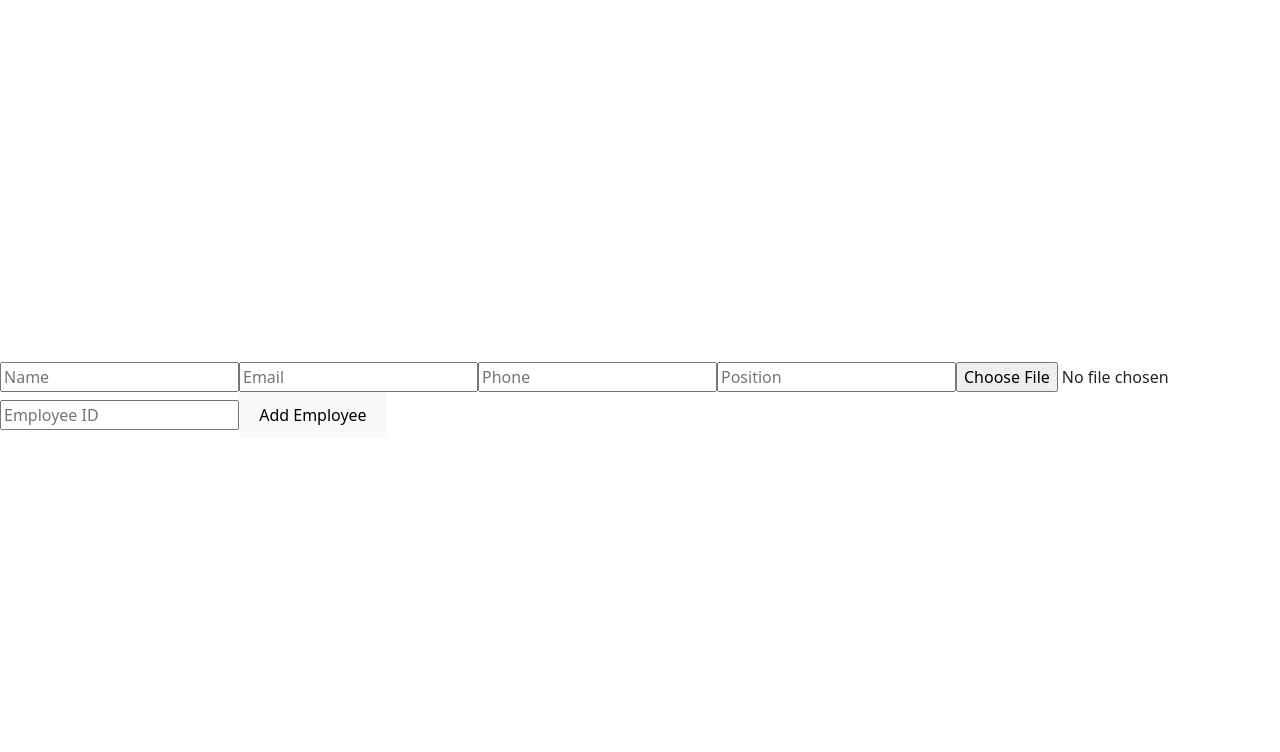
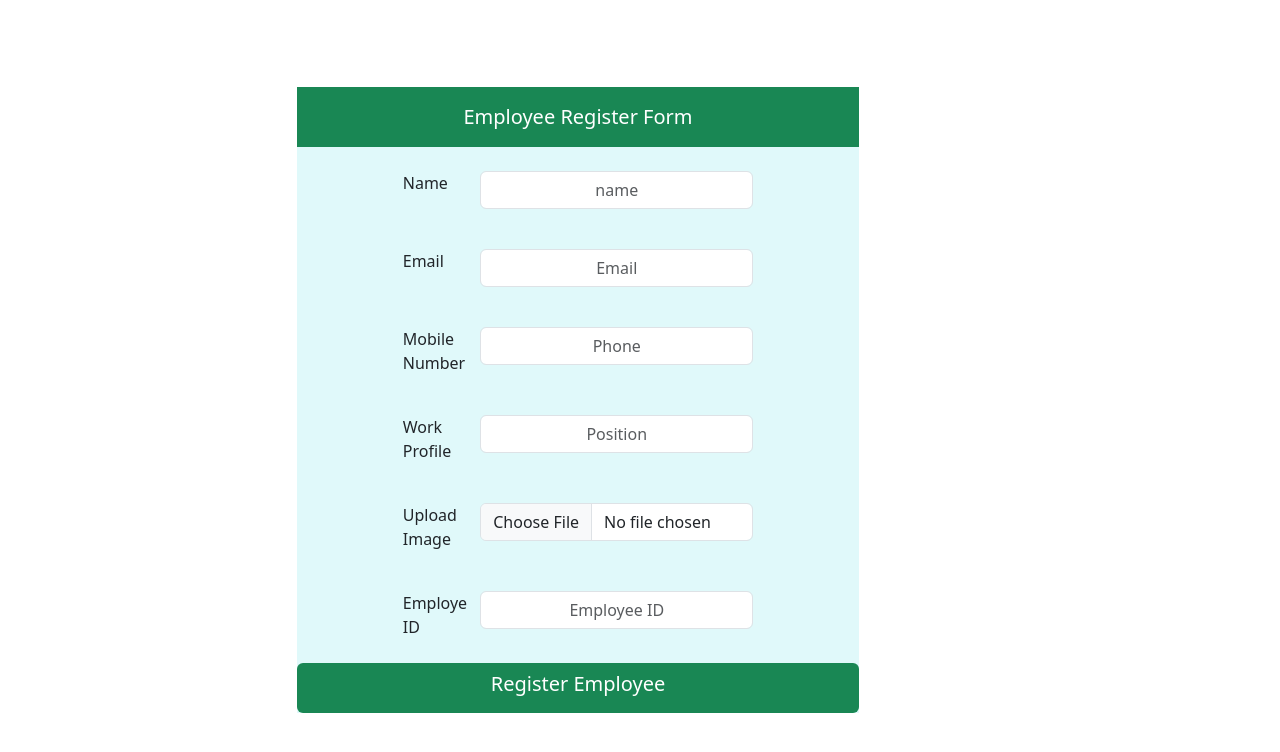
Before and after one commit to Shubham02-web/AssignMentTaskReact-Node, a React (Vite) app in the folder frontend/: page /add in a window 1280 px wide. Shown: the top 752 px of the page. Built offline with nearby package versions, Linux system fonts and the light colour scheme; the HTML template or start-up script is replaced by a standard one; what @react-pdf/renderer would draw is missing.

Commit message:
have apllied bootstrap for Employee Registration form Basic Style

```diff
--- a/frontend/src/components/EmployeeForm.jsx
+++ b/frontend/src/components/EmployeeForm.jsx
@@ -48,45 +48,114 @@ const EmployeeForm = ({ fetchEmployees }) => {
   };
 
   return (
-    <form onSubmit={handleSubmit}>
+    <div>
+      <div className="container vw-100 m-2 p-2">
+        <form
+          onSubmit={handleSubmit}
+          className="d-block w-50 mx-auto justify-content-center"
+          style={{ backgroundColor: "#e0f9fa" }}
+        >
+          <div className="row m-0 p-2 justify-content-center h5 bg-success text-center color-white">
+            <label className="col-sm-12 text-white   col-form-label">
+              Employee Register Form
+            </label>
+          </div>
+
+          <div className="row m-2 justify-content-center">
+            <label className="col-sm-1 col-form-label m-3 p-0">Name</label>
+            <div className="col-sm-6 m-3 p-0">
               <input
                 type="text"
                 name="name"
-        placeholder="Name"
+                className="form-control text-center"
+                placeholder="name"
                 onChange={handleChange}
                 required
               />
+            </div>
+          </div>
+          <div className="row m-2 justify-content-center">
+            <label className="col-sm-1 col-form-label m-3 p-0">Email</label>
+            <div className="col-sm-6 m-3 p-0">
               <input
                 type="email"
                 name="email"
+                className="form-control text-center"
                 placeholder="Email"
                 onChange={handleChange}
                 required
               />
+            </div>
+          </div>
+          <div className="row m-2 justify-content-center">
+            <label className="col-sm-1 col-form-label m-3 p-0">
+              Mobile Number
+            </label>
+            <div className="col-sm-6 m-3 p-0">
               <input
                 type="text"
                 name="phone"
+                className="form-control text-center"
                 placeholder="Phone"
                 onChange={handleChange}
                 required
               />
+            </div>
+          </div>
+          <div className="row m-2 justify-content-center">
+            <label className="col-sm-1 col-form-label m-3 p-0">
+              Work Profile
+            </label>
+            <div className="col-sm-6 m-3 p-0">
               <input
                 type="text"
                 name="position"
+                className="form-control text-center"
                 placeholder="Position"
                 onChange={handleChange}
                 required
               />
-      <input type="file" name="image" onChange={handleChange} required />
+            </div>
+          </div>
+          <div className="row m-2 justify-content-center">
+            <label className="col-sm-1 col-form-label m-3 p-0">
+              Upload Image
+            </label>
+            <div className="col-sm-6 m-3 p-0">
+              <input
+                type="file"
+                name="imageUrl"
+                className="form-control text-center"
+                placeholder="Select Image"
+                onChange={handleChange}
+                required
+              />
+            </div>
+          </div>
+          <div className="row m-2 justify-content-center">
+            <label className="col-sm-1 col-form-label m-3 p-0">
+              Employe ID
+            </label>
+            <div className="col-sm-6 m-3 p-0">
               <input
                 type="text"
                 name="employeeOfficeId"
+                className="form-control text-center"
                 placeholder="Employee ID"
                 onChange={handleChange}
                 required
               />
-      <button type="submit">Add Employee</button>
+            </div>
+          </div>
+          <button
+            type="submit"
+            className="btn m-0 p-2 text-center text-white  col-sm-12 bg-success"
+          >
+            <h5>Register Employee</h5>
+          </button>
         </form>
+      </div>
+    </div>
   );
 };
 
```
Lines whose indentation alone changed are shown as unchanged.
